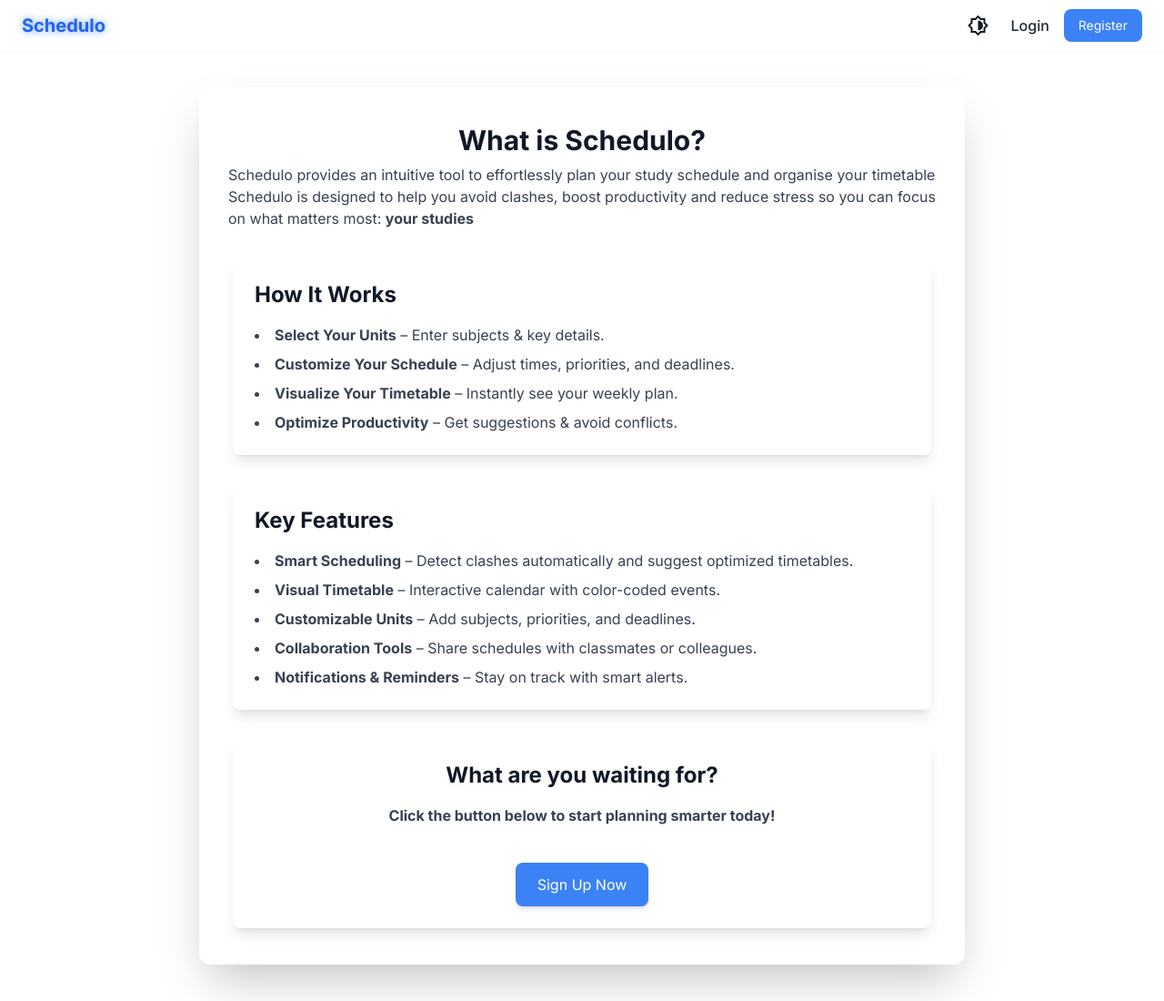
After one commit to beugo/schedulo, a Flask app: page /learnMore in a window 1280 px wide. The commit adds this page. Shown: the whole page at 91% size. Run offline with Flask 3, Linux system fonts and the light colour scheme; some libraries are stand-ins or nearby versions.

Commit message:
landing page for learn more button

```diff
--- a/src/app/routes.py
+++ b/src/app/routes.py
@@ -62,6 +62,12 @@ def nav_create():
 def nav_friends():
     """Render the friends page."""
     return render_template("friends.html")
+
+
+@main.route("/learnMore")
+def nav_learn_more():
+    """Render the learn more page."""
+    return render_template("learnMore.html")
 
 
 ### API
--- a/src/app/templates/index.html
+++ b/src/app/templates/index.html
@@ -22,7 +22,7 @@
           <a href="/login" class="px-8 py-3 rounded-lg bg-blue-600 hover:bg-blue-700 transition text-white text-lg font-semibold shadow-lg">
             Get Started
           </a>
-          <a href="#??" class="px-8 py-3 rounded-lg border border-dark-border text-dark-border
+          <a href="/learnMore" class="px-8 py-3 rounded-lg border border-dark-border text-dark-border
                              dark:text-dark-primary dark:border-dark-border hover:bg-dark-accent/20
                               dark:hover:bg-dark-accent/10 transition font-semibold"
             >
--- /dev/null
+++ b/src/app/templates/learnMore.html
@@ -0,0 +1,57 @@
+{% extends 'base.html' %}
+
+{% block title %}Learn More{% endblock %}
+
+{% block content %}
+<section class="flex justify-center transition-colors duration-300 m-auto">
+    <div class="w-full max-w-6xl mx-auto bg-white dark:bg-dark-fg rounded-xl shadow-2xl px-8 py-10" >
+        <h2 class="text-3xl font-bold text-gray-900 dark:text-dark-primary mb-2 text-center">
+            What is Schedulo?
+        </h2>
+        <p class="text-gray-700 dark:text-dark-secondary mb-8 text-left">
+             Schedulo provides an intuitive tool to effortlessly plan your study schedule and organise your timetable
+            <br> Schedulo is designed to help you avoid clashes, boost productivity and reduce stress so you can focus <br> on what matters most:
+            <strong> your studies </strong>
+
+        </p>
+        <div class='space-y-8'>
+            <div class="max-w-3xl mx-auto bg-white dark:bg-gray-800 p-6 rounded-lg shadow-lg mb-8">
+                <h2 class="text-2xl font-bold mb-4 text-gray-900 dark:text-gray-100">
+                    How It Works</h2>
+                <ul class="list-disc list-inside space-y-2 text-gray-700 dark:text-gray-300">
+                    <li><strong>Select Your Units</strong> – Enter subjects & key details.</li>
+                    <li><strong>Customize Your Schedule</strong> – Adjust times, priorities, and deadlines.</li>
+                    <li><strong>Visualize Your Timetable</strong> – Instantly see your weekly plan.</li>
+                    <li><strong>Optimize Productivity</strong> – Get suggestions & avoid conflicts.</li>
+                </ul>
+            </div>
+
+            <div class="max-w-3xl mx-auto bg-white dark:bg-gray-800 p-6 rounded-lg shadow-lg mb-8">
+                <h2 class="text-2xl font-bold mb-4 text-gray-900 dark:text-gray-100">
+                    Key Features</h2>
+
+                <ul class="list-disc list-inside space-y-2 text-gray-700 dark:text-gray-300">
+                    <li><strong>Smart Scheduling</strong> – Detect clashes automatically and suggest optimized timetables.</li>
+                    <li><strong>Visual Timetable</strong> – Interactive calendar with color-coded events.</li>
+                    <li><strong>Customizable Units</strong> – Add subjects, priorities, and deadlines.</li>
+                    <li><strong>Collaboration Tools</strong> – Share schedules with classmates or colleagues.</li>
+                    <li><strong>Notifications & Reminders</strong> – Stay on track with smart alerts.</li>
+                </ul>
+            </div>
+
+            <div class="max-w-3xl mx-auto bg-white dark:bg-gray-800 p-6 rounded-lg shadow-lg text-center mb-8">
+                <h2 class="text-2xl font-bold mb-4 text-gray-900 dark:text-gray-100">What are you waiting for?</h2>
+                <p class="text-gray-700 dark:text-gray-300 mb-4">
+                    <strong>Click the button below to start planning smarter today!</strong>
+                </p>
+                <a href="/register" class="mt-6 px-6 py-3 bg-blue-500 text-white rounded-lg shadow-md hover:bg-blue-600 transition inline-block">
+                    Sign Up Now
+                </a>
+            </div>
+       </div>
+
+    </div>
+
+
+</section>
+{% endblock %}
```
